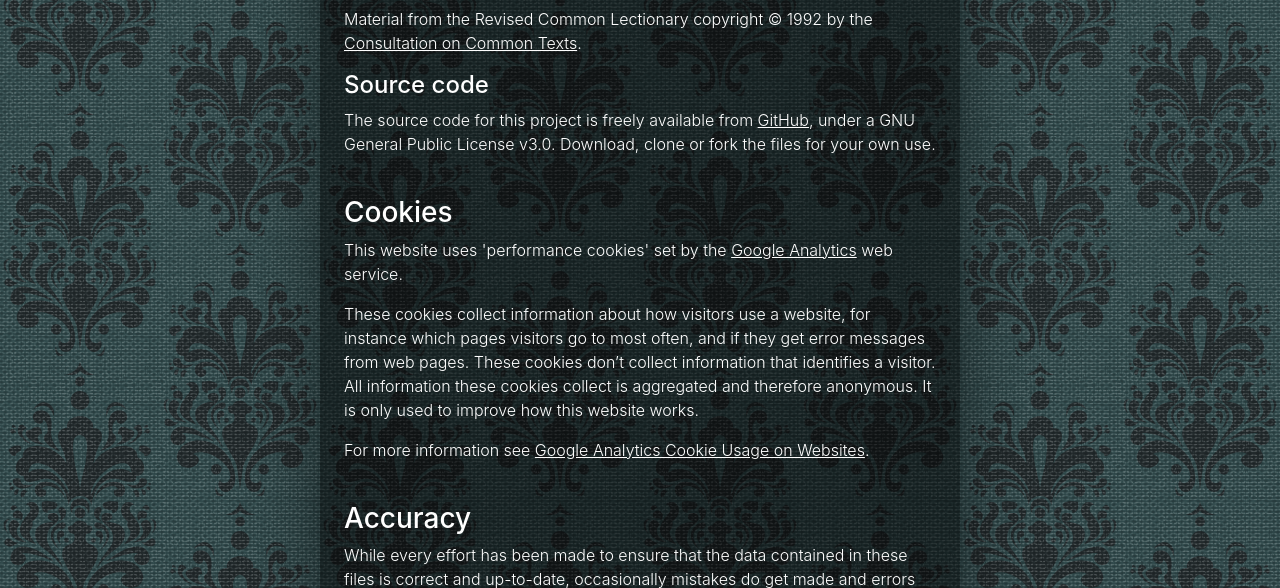
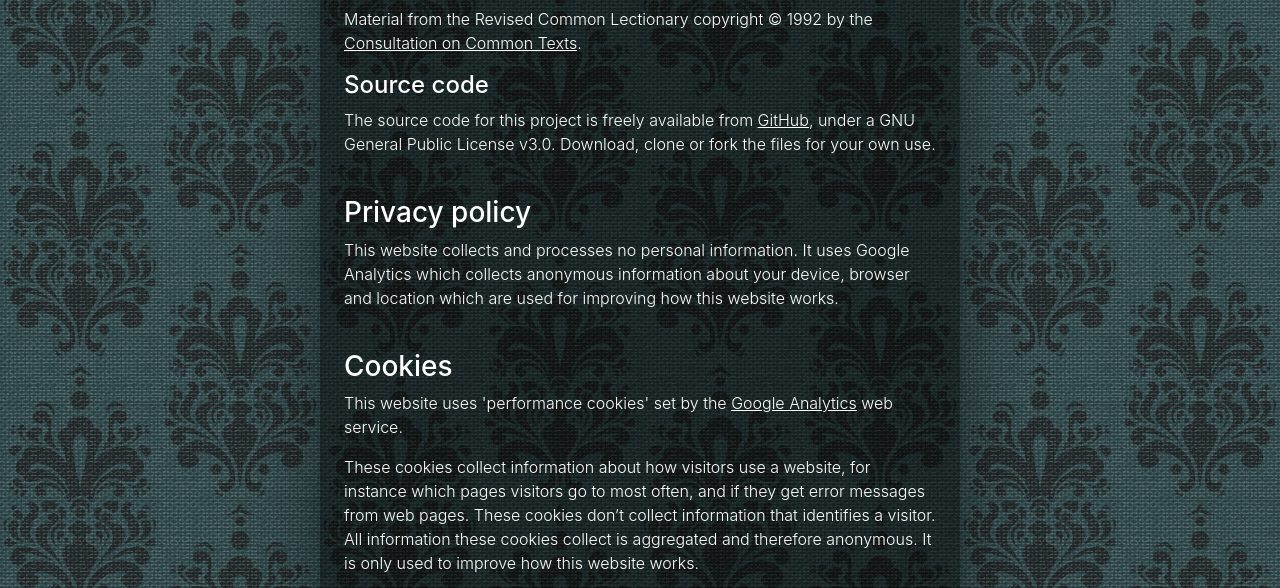
Before and after one commit to garethjmsaunders/sec-digital-calendar-website, a PHP site: page /terms/ in a window 1280 px wide. Shown: the part 1164-1752 px from the top of the page. Run offline with PHP 8.4, Linux system fonts and the light colour scheme.

Commit message:
FEAT (Terms) Add privacy policy
Privacy policy is required for Google developer account

```diff
--- a/terms/index.php
+++ b/terms/index.php
@@ -80,6 +80,9 @@ for any purpose, even commercially</li>
             <h4>Source code</h4>
             <p>The source code for this project is freely available from <a href="https://github.com/garethjmsaunders/sec-digital-calendar">GitHub</a>, under a GNU General Public License v3.0. Download, clone or fork the files for your own use.</p>
 
+            <h3>Privacy policy</h3>
+            <p>This website collects and processes no personal information. It uses Google Analytics which collects anonymous information about your device, browser and location which are used for improving how this website works.</p>
+
             <h3>Cookies</h3>
             <p>This website uses 'performance cookies' set by the <a href="https://www.google.com/analytics">Google Analytics</a> web service.</p>
             <p>These cookies collect information about how visitors use a website, for instance which pages visitors go to most often, and if they get error messages from web pages. These cookies don’t collect information that identifies a visitor. All information these cookies collect is aggregated and therefore anonymous. It is only used to improve how this website works.</p>
```
